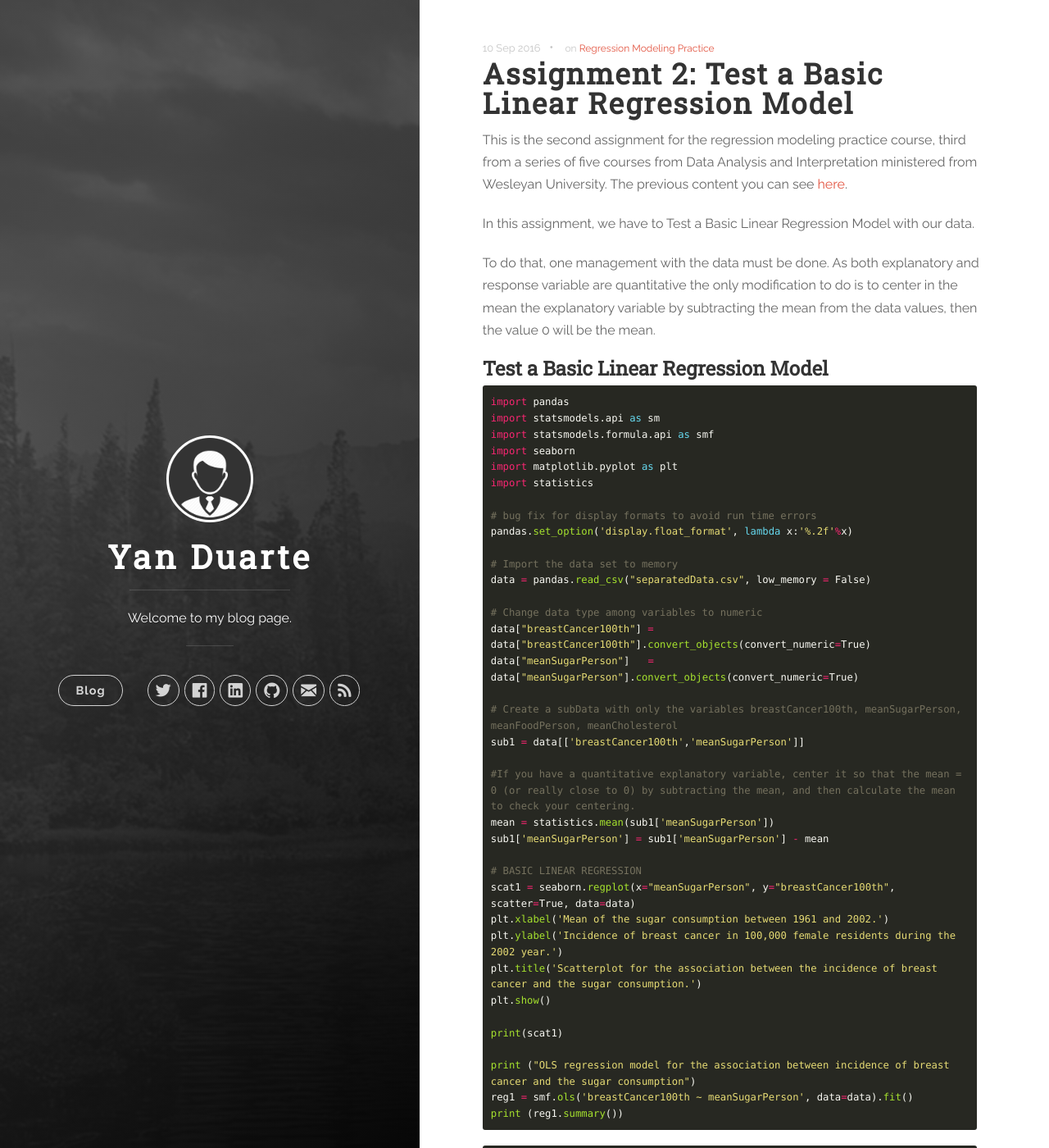
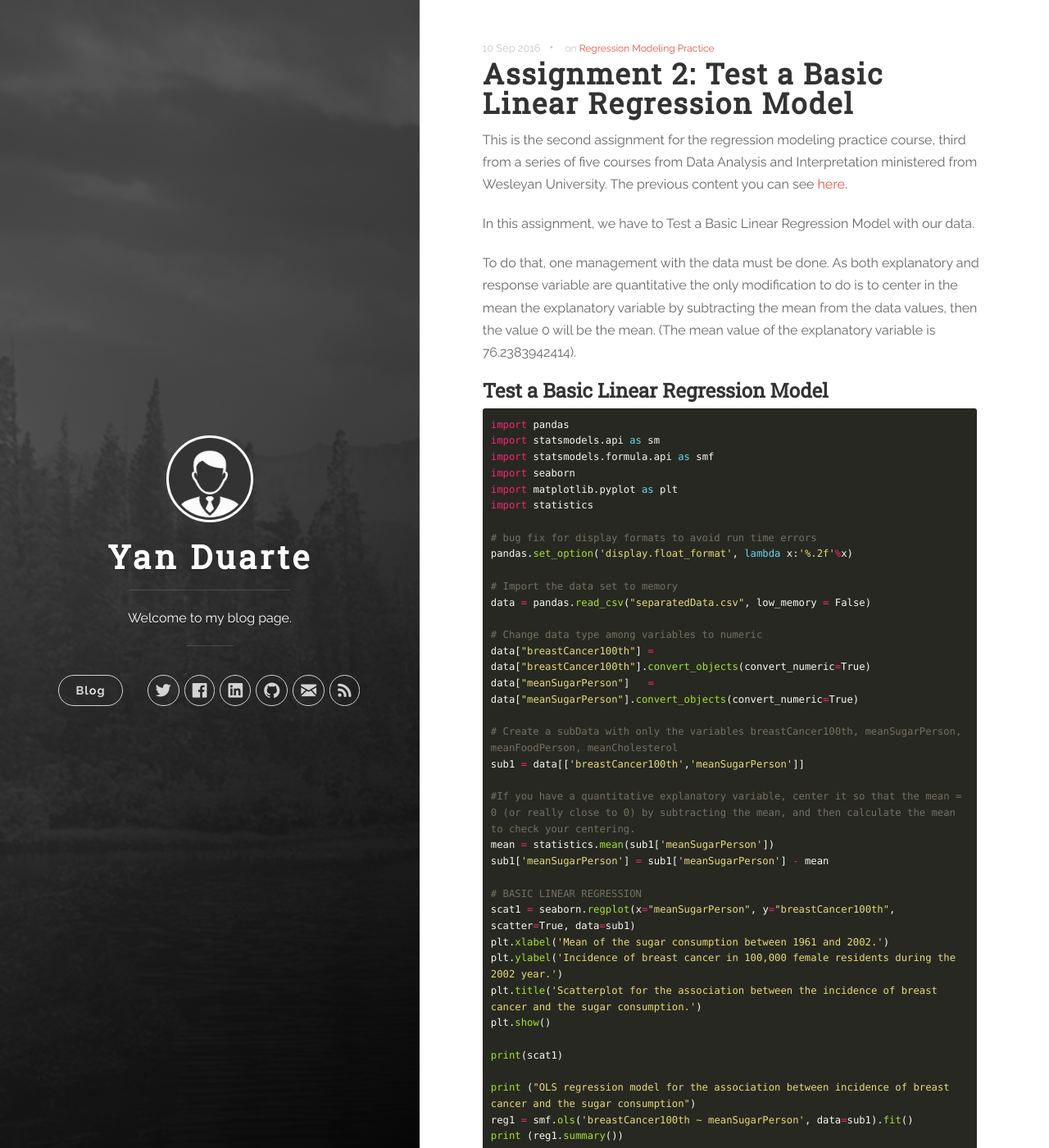
Before and after one commit to yan-duarte/yan-duarte.github.io, a Jekyll site: the page built from _posts/2016-09-10-RMP-Assignment2.md, in a window 1280 px wide and 1400 px high. Shown: the whole window at 82% size. Built offline with Jekyll 4.4.1, drawn with Linux system fonts in a browser that asks for light colours; nearby versions of some CDN libraries.

Commit message:
Updated 2016-09-10-RMP-Assignment2.md

````diff
--- a/_posts/2016-09-10-RMP-Assignment2.md
+++ b/_posts/2016-09-10-RMP-Assignment2.md
@@ -12,7 +12,7 @@ The previous content you can see [here](https://yan-duarte.github.io/tags/).
 
 In this assignment, we have to Test a Basic Linear Regression Model with our data.
 
-To do that, one management with the data must be done. As both explanatory and response variable are quantitative the only modification to do is to center in the mean the explanatory variable by subtracting the mean from the data values, then the value 0 will be the mean.
+To do that, one management with the data must be done. As both explanatory and response variable are quantitative the only modification to do is to center in the mean the explanatory variable by subtracting the mean from the data values, then the value 0 will be the mean. (The mean value of the explanatory variable is 76.2383942414).
 
 ## **Test a Basic Linear Regression Model**
 
@@ -42,7 +42,7 @@ mean = statistics.mean(sub1['meanSugarPerson'])
 sub1['meanSugarPerson'] = sub1['meanSugarPerson'] - mean
 
 # BASIC LINEAR REGRESSION
-scat1 = seaborn.regplot(x="meanSugarPerson", y="breastCancer100th", scatter=True, data=data)
+scat1 = seaborn.regplot(x="meanSugarPerson", y="breastCancer100th", scatter=True, data=sub1)
 plt.xlabel('Mean of the sugar consumption between 1961 and 2002.')
 plt.ylabel('Incidence of breast cancer in 100,000 female residents during the 2002 year.')
 plt.title('Scatterplot for the association between the incidence of breast cancer and the sugar consumption.')
@@ -51,7 +51,7 @@ plt.show()
 print(scat1)
 
 print ("OLS regression model for the association between incidence of breast cancer and the sugar consumption")
-reg1 = smf.ols('breastCancer100th ~ meanSugarPerson', data=data).fit()
+reg1 = smf.ols('breastCancer100th ~ meanSugarPerson', data=sub1).fit()
 print (reg1.summary())
 ```
 
````
